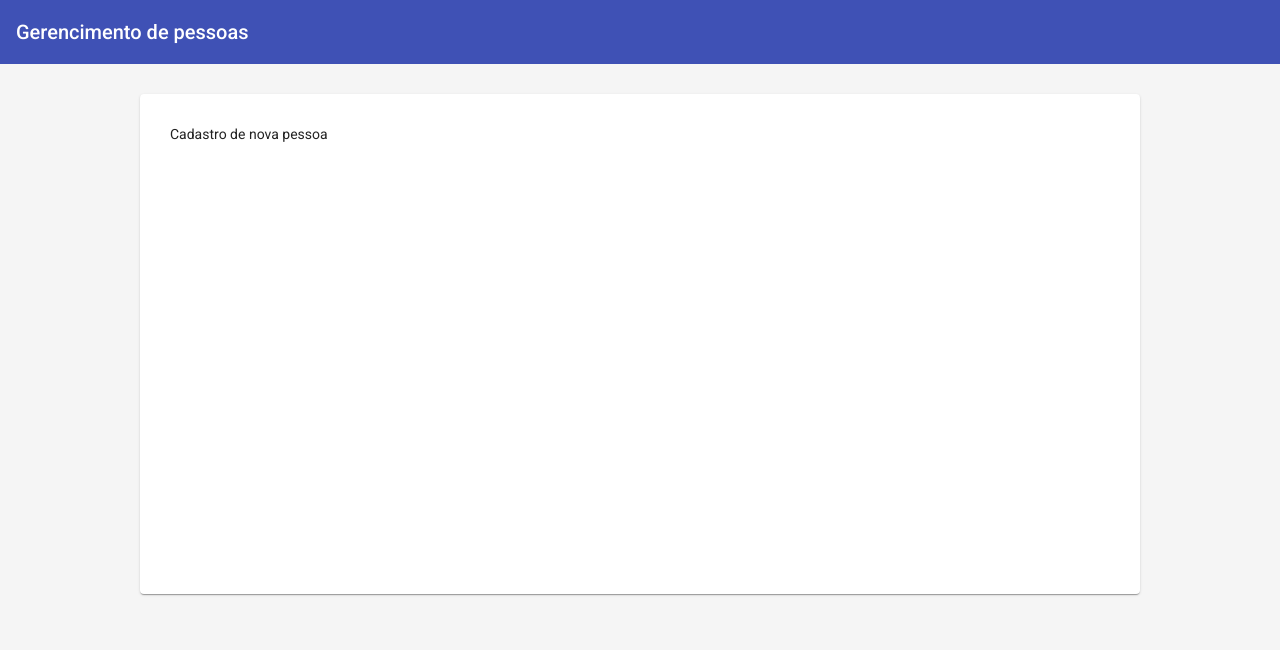
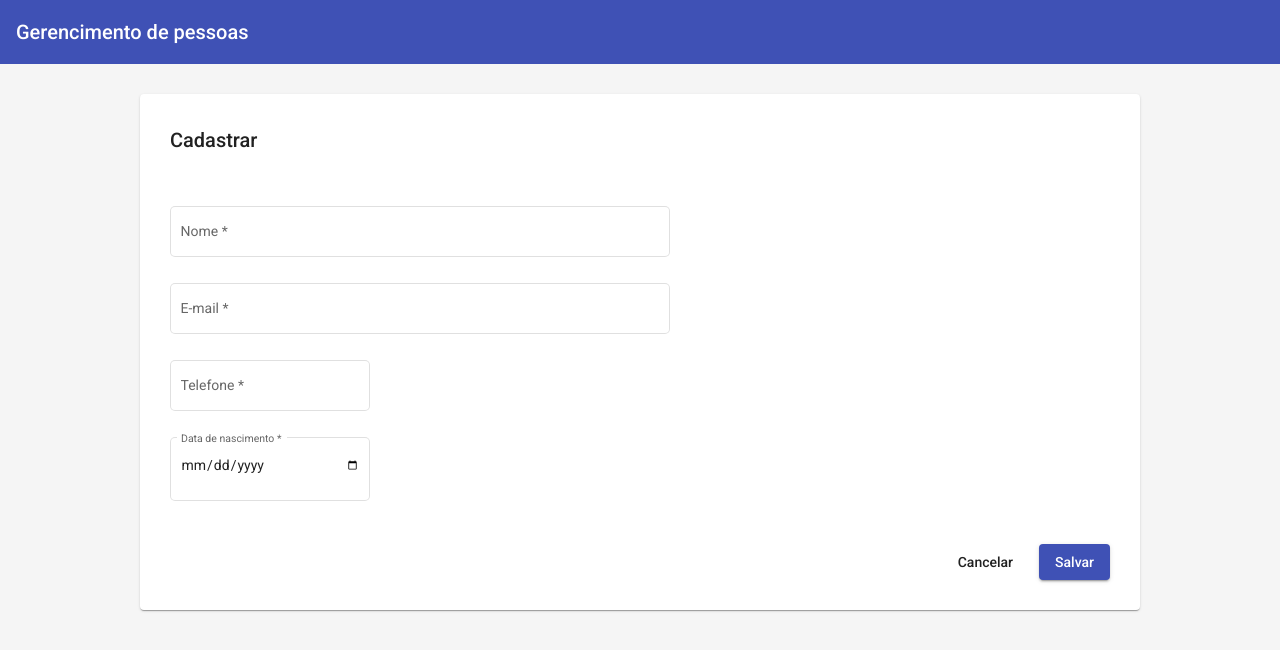
Before and after one commit to macielbarbosa/gerenciamento-pessoas, an Angular app: page /pessoa in a window 1280 px wide. Shown: the top 650 px of the page. Built offline with nearby package versions, Linux system fonts and the light colour scheme.

Commit message:
feature: cadastro e edição de pessoas

```diff
--- a/src/app/app.component.scss
+++ b/src/app/app.component.scss
@@ -1,3 +1,5 @@
+@import "./variables.scss";
+
 #app {
   min-height: 100vh;
   display: flex;
@@ -12,5 +14,12 @@
   max-width: 1000px;
   margin: 30px 0px 20px;
   width: 100%;
-  min-height: 500px;
+  min-height: 400px;
 }
+
+@media (max-width: $bp-phone) {
+  #app-content {
+    padding: 10px 5px;
+    margin: 0px;
+  }
+}
--- a/src/app/app.module.ts
+++ b/src/app/app.module.ts
@@ -11,7 +11,14 @@ import { MatCardModule } from '@angular/material/card';
 import { MatButtonModule } from '@angular/material/button';
 import { MatDividerModule } from '@angular/material/divider';
 import { MatIconModule } from '@angular/material/icon';
+import { MatFormFieldModule } from '@angular/material/form-field';
+import { MatInputModule } from '@angular/material/input';
 import { HttpClientModule } from '@angular/common/http';
+import { ReactiveFormsModule, FormsModule } from '@angular/forms';
+import {
+  MAT_SNACK_BAR_DEFAULT_OPTIONS,
+  MatSnackBarModule,
+} from '@angular/material/snack-bar';
 
 @NgModule({
   declarations: [AppComponent, PessoasComponent, PessoaComponent],
@@ -25,8 +32,15 @@ import { HttpClientModule } from '@angular/common/http';
     MatDividerModule,
     MatIconModule,
     HttpClientModule,
+    MatFormFieldModule,
+    MatInputModule,
+    ReactiveFormsModule,
+    FormsModule,
+    MatSnackBarModule,
   ],
-  providers: [],
+  providers: [
+    { provide: MAT_SNACK_BAR_DEFAULT_OPTIONS, useValue: { duration: 2500 } },
+  ],
   bootstrap: [AppComponent],
 })
 export class AppModule {}
--- a/src/app/pessoa/pessoa.component.html
+++ b/src/app/pessoa/pessoa.component.html
@@ -1,3 +1,38 @@
-<div *ngIf="isEdition; then editionBlock; else registrationBlock"></div>
-<ng-template #editionBlock>Edição de pessoa com id {{ id }}</ng-template>
-<ng-template #registrationBlock>Cadastro de nova pessoa</ng-template>
+<div class="gp-content-header">
+  <h2>{{ isEdition ? "Editar" : "Cadastrar" }}</h2>
+</div>
+<div class="content">
+  <form [formGroup]="form">
+    <mat-form-field class="field-md" appearance="outline">
+      <mat-label>Nome</mat-label>
+      <input matInput placeholder="João" formControlName="name" required />
+    </mat-form-field>
+    <mat-form-field class="field-md" appearance="outline">
+      <mat-label>E-mail</mat-label>
+      <input
+        matInput
+        placeholder="maria@exemplo.com"
+        formControlName="email"
+        required
+        type="email"
+      />
+    </mat-form-field>
+    <mat-form-field class="field-sm" appearance="outline">
+      <mat-label>Telefone</mat-label>
+      <input
+        matInput
+        placeholder="(84) 9 9999-9999"
+        formControlName="phone"
+        required
+      />
+    </mat-form-field>
+    <mat-form-field class="field-sm" appearance="outline">
+      <mat-label>Data de nascimento</mat-label>
+      <input matInput formControlName="birth_at" required type="date" />
+    </mat-form-field>
+  </form>
+</div>
+<div class="gp-content-acoes">
+  <button (click)="backToHome()" mat-button>Cancelar</button>
+  <button (click)="save()" mat-raised-button color="primary">Salvar</button>
+</div>
--- a/src/app/pessoa/pessoa.component.scss
+++ b/src/app/pessoa/pessoa.component.scss
@@ -0,0 +1,12 @@
+form {
+  display: flex;
+  flex-direction: column;
+}
+
+.field-md {
+  max-width: 500px;
+}
+
+.field-sm {
+  max-width: 200px;
+}
--- a/src/app/pessoa/pessoa.component.ts
+++ b/src/app/pessoa/pessoa.component.ts
@@ -1,5 +1,14 @@
 import { Component, OnInit } from '@angular/core';
-import { ActivatedRoute } from '@angular/router';
+import { ActivatedRoute, Router } from '@angular/router';
+import { HttpClient } from '@angular/common/http';
+import {
+  FormControl,
+  Validators,
+  FormGroup,
+  FormBuilder,
+} from '@angular/forms';
+import { MatSnackBar } from '@angular/material/snack-bar';
+import { URL_API } from 'src/utils/constants';
 
 @Component({
   selector: 'app-pessoa',
@@ -7,13 +16,68 @@ import { ActivatedRoute } from '@angular/router';
   styleUrls: ['./pessoa.component.scss'],
 })
 export class PessoaComponent implements OnInit {
-  constructor(private route: ActivatedRoute) {
+  isEdition: boolean;
+  id: any = '';
+  urlAPI: any;
+  form: FormGroup;
+
+  constructor(
+    private route: ActivatedRoute,
+    private http: HttpClient,
+    private router: Router,
+    private formBuilder: FormBuilder,
+    private snackBar: MatSnackBar
+  ) {
     this.id = this.route.snapshot.paramMap.get('id');
     this.isEdition = Boolean(this.id);
+    this.urlAPI = `${URL_API}/${this.id}`;
+    this.form = this.formBuilder.group({
+      name: new FormControl(null, [Validators.required]),
+      email: new FormControl(null, [Validators.required]),
+      phone: new FormControl(null, [Validators.required]),
+      birth_at: new FormControl(null, [Validators.required]),
+    });
   }
 
-  isEdition: boolean;
-  id: any = '';
+  ngOnInit(): void {
+    if (this.isEdition) {
+      this.http.get<any>(this.urlAPI).subscribe((pessoa) => {
+        const { name, email, phone, birth_at } = pessoa;
+        this.form.setValue({ name, email, phone, birth_at });
+      });
+    }
+  }
 
-  ngOnInit(): void {}
+  backToHome() {
+    this.router.navigate(['/']);
+  }
+
+  edit(): void {
+    this.http.patch<any>(this.urlAPI, this.form.value).subscribe(() => {
+      this.openSnackBar('Pessoa editada.');
+      this.backToHome();
+    });
+  }
+
+  create(): void {
+    this.http.post<any>(URL_API, this.form.value).subscribe(() => {
+      this.openSnackBar('Pessoa cadastrada.');
+      this.backToHome();
+    });
+  }
+
+  save(): void {
+    if (!this.form.valid) {
+      return;
+    }
+    if (this.isEdition) {
+      this.edit();
+    } else {
+      this.create();
+    }
+  }
+
+  openSnackBar(message: string): void {
+    this.snackBar.open(message, 'Fechar', { horizontalPosition: 'end' });
+  }
 }
--- a/src/app/pessoas/pessoas.component.html
+++ b/src/app/pessoas/pessoas.component.html
@@ -6,9 +6,9 @@
 </div>
 <div class="content">
   <div *ngFor="let pessoa of pessoas">
-    <mat-card (click)="editar(pessoa.id)" class="pessoa">
+    <mat-card class="pessoa">
       <span>{{ pessoa.name }}</span>
-      <button mat-icon-button>
+      <button mat-icon-button (click)="editar(pessoa.id)">
         <mat-icon>edit</mat-icon>
       </button>
     </mat-card>
--- a/src/app/pessoas/pessoas.component.ts
+++ b/src/app/pessoas/pessoas.component.ts
@@ -14,8 +14,8 @@ export class PessoasComponent implements OnInit {
   constructor(private http: HttpClient, private router: Router) {}
 
   ngOnInit(): void {
-    this.http.get<any>(URL_API).subscribe((data) => {
-      this.pessoas = data;
+    this.http.get<any>(URL_API).subscribe((pessoas) => {
+      this.pessoas = pessoas;
     });
   }
 
--- /dev/null
+++ b/src/app/variables.scss
@@ -0,0 +1 @@
+$bp-phone: 480px;
--- a/src/styles.scss
+++ b/src/styles.scss
@@ -1,4 +1,4 @@
-/* You can add global styles to this file, and also import other style files */
+@import "./app/variables.scss";
 
 html,
 body {
@@ -15,3 +15,18 @@ body {
   align-items: baseline;
   margin-bottom: 30px;
 }
+
+.gp-content-acoes {
+  display: flex;
+  justify-content: flex-end;
+  margin-top: 20px;
+  & > :not(:last-child) {
+    margin-right: 10px;
+  }
+}
+
+@media (max-width: $bp-phone) {
+  .gp-content-header {
+    margin-bottom: 10px;
+  }
+}
```
